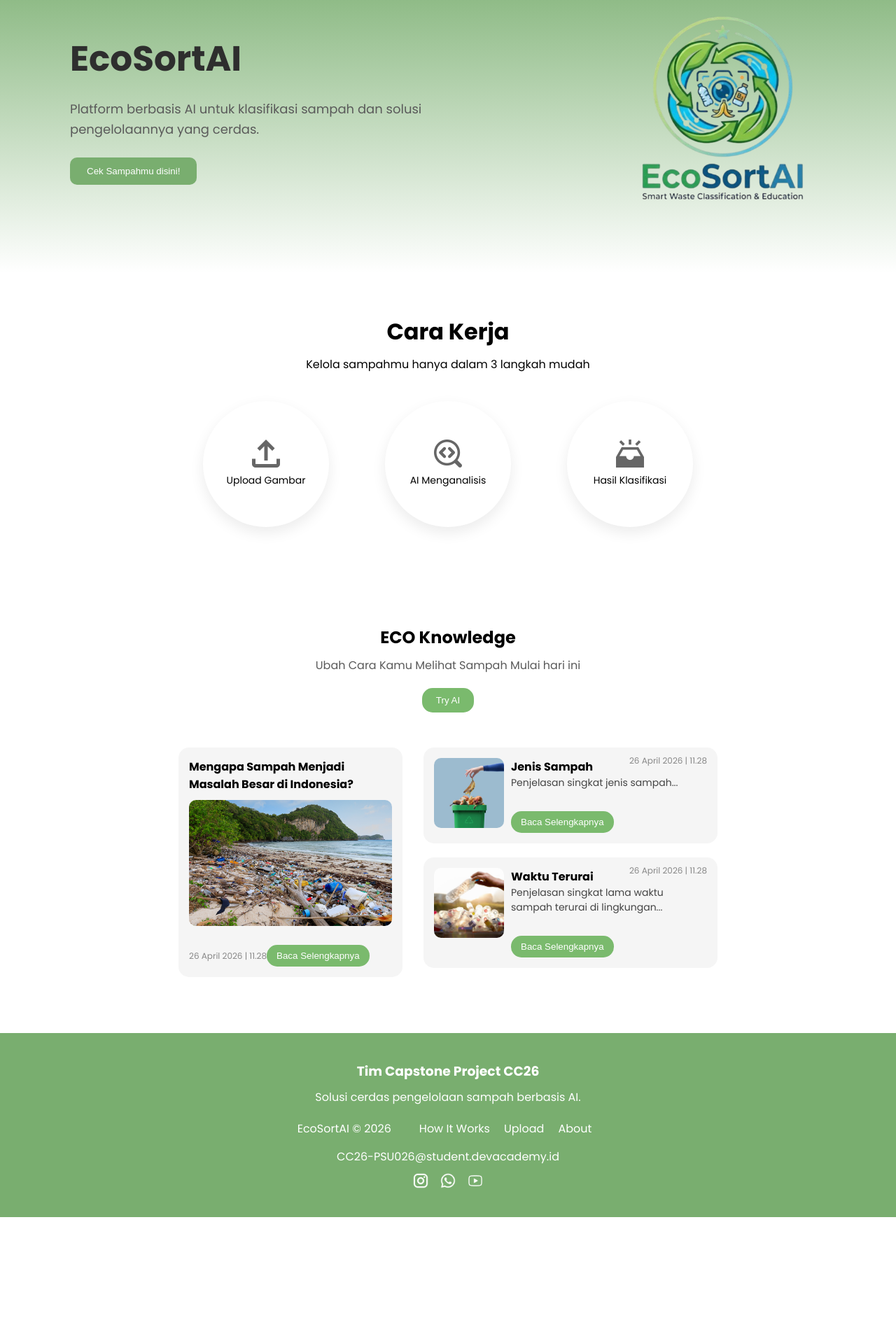
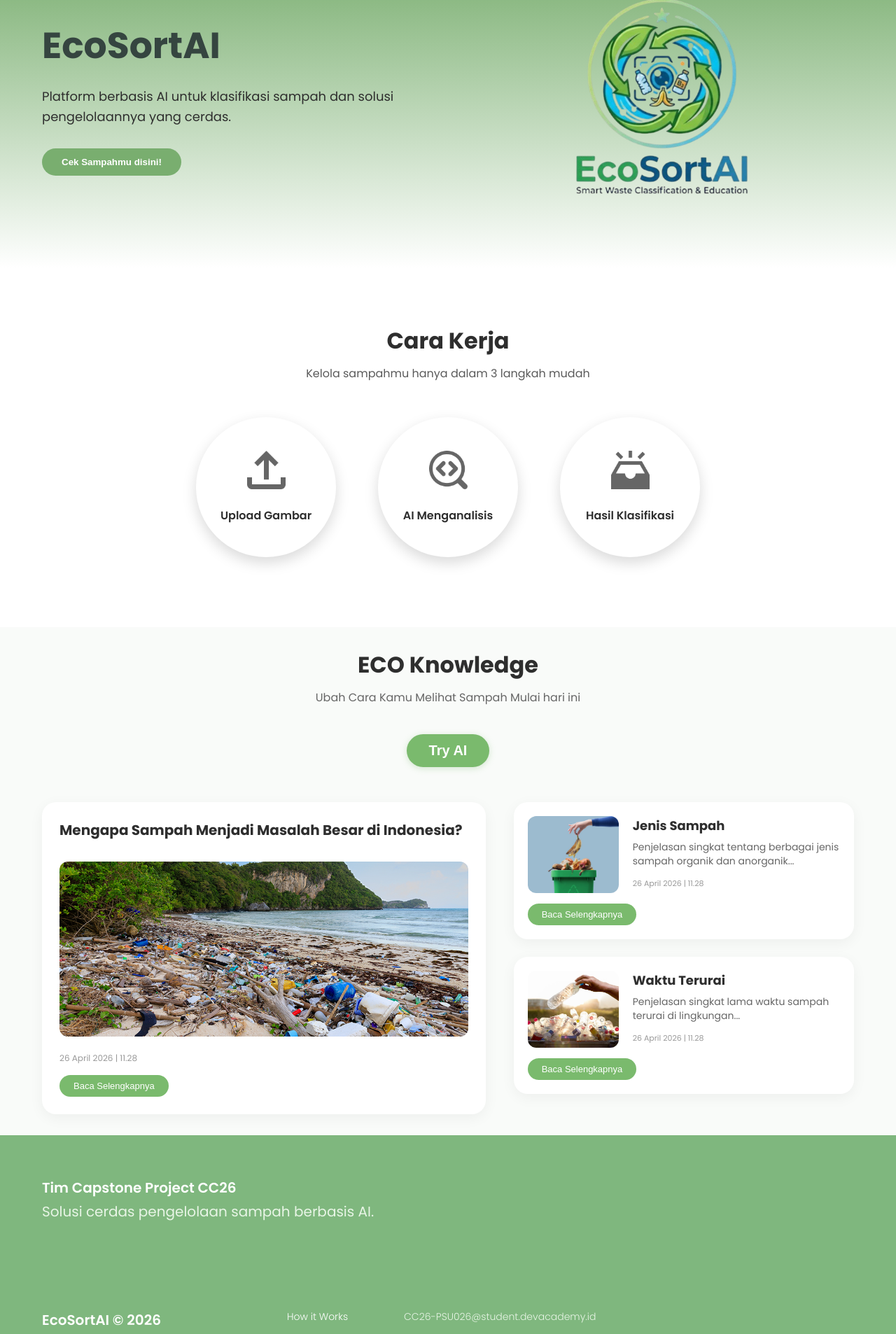
Before and after one commit to shintayl9/ecosortai, a React (Vite) app: page / in a window 1280 px wide. Shown: the part 164-2070 px from the top of the page at 70% size. Before the commit the page ends 1903 px from the top, so only its background shows below. Built offline with nearby package versions, Linux system fonts and the light colour scheme.

Commit message:
homepage hampir final

```diff
--- a/src/pages/Home.jsx
+++ b/src/pages/Home.jsx
@@ -3,121 +3,134 @@
 
 function Home() {
     return (
-        <section className="home">
-            <div className="home-content">
-                <div className="home-text">
+        <div className="home">
+
+            {/* HERO SECTION */}
+            <section className="hero-section">
+                <div className="wrapper">
+                    <div className="hero-content">
+                        <div className="hero-text">
                             <h1>EcoSortAI</h1>
                             <p>
                                 Platform berbasis AI untuk klasifikasi sampah dan solusi pengelolaannya yang cerdas.
                             </p>
-                    <button>Cek Sampahmu disini!</button>
+                            <button className="cta-button">Cek Sampahmu disini!</button>
                         </div>
-
-                {/* gambar bagian kanan */}
-                <div className="home-image">
+                        <div className="hero-image">
                             <img src="/logo-removebg-preview.png" alt="Logo" />
                         </div>
-            </div>
-
-            <section className="how-it-works">
-                <h2>Cara Kerja</h2>
-                <p>Kelola sampahmu hanya dalam 3 langkah mudah</p>
-
-                <div className="steps">
-                    <div className="step-card">
-                        <img src="/icon-upload.png" alt="" />
-                        <p>Upload Gambar</p>
-                    </div>
-
-                    <div className="step-card">
-                        <img src="/icon-analisis.png" alt="" />
-                        <p>AI Menganalisis</p>
-                    </div>
-
-                    <div className="step-card">
-                        <img src="/icon-hasil.png" alt="" />
-                        <p>Hasil Klasifikasi</p>
                     </div>
                 </div>
             </section>
 
-            <section className="eco-knowledge">
-                <h2>ECO Knowledge</h2>
-                <p>Ubah Cara Kamu Melihat Sampah Mulai hari ini</p>
+            {/* CARA KERJA */}
+            <section className="how-it-works">
+                <div className="wrapper">
+                    <h2>Cara Kerja</h2>
+                    <p className="subtitle">Kelola sampahmu hanya dalam 3 langkah mudah</p>
 
-                {/* tombol try ai */}
-                <button className="try-btn">Try AI</button>
-
-                <div className="eco-container">
-                    {/* card sebelah kiri */}
-                    <div className="eco-left">
-                        <div className="eco-card big">
-                            <h4>Mengapa Sampah Menjadi Masalah Besar di Indonesia?</h4>
-                            <img src="/card-left-homepage.png" alt="" />
-                            <span>26 April 2026 | 11.28</span>
-                            <button>Baca Selengkapnya</button>
+                    <div className="steps-container">
+                        <div className="step-card">
+                            <div className="step-icon">
+                                <img src="/icon-upload.png" alt="Upload" />
+                                <p>Upload Gambar</p>
                             </div>
                         </div>
 
-                    {/* 2 card sebelah kanan */}
-                    <div className="eco-right">
-                        <div className="eco-card small">
-                            <div className="card-content">
-                                <img src="/card-right-1.jpg" alt="" />
-                                <div className="text">
-                                    <h4>Jenis Sampah</h4>
-                                    <span>26 April 2026 | 11.28</span>
-                                    <p>Penjelasan singkat jenis sampah...</p>
-                                    <button>Baca Selengkapnya</button>
-                                </div>
+                        <div className="step-card">
+                            <div className="step-icon">
+                                <img src="/icon-analisis.png" alt="Analisis" />
+                                <p>AI Menganalisis</p>
                             </div>
                         </div>
 
-                        <div className="eco-card small">
-                            <div className="card-content">
-                                <img src="/card-right-2.jpg" alt="" />
-                                <div className="text">
-                                    <h4>Waktu Terurai</h4>
-                                    <span>26 April 2026 | 11.28</span>
-                                    <p>Penjelasan singkat lama waktu sampah terurai di lingkungan...</p>
-                                    <button>Baca Selengkapnya</button>
+                        <div className="step-card">
+                            <div className="step-icon">
+                                <img src="/icon-hasil.png" alt="Hasil" />
+                                <p>Hasil Klasifikasi</p>
                             </div>
                         </div>
-                        </div>
-
                     </div>
                 </div>
             </section>
 
-            {/* Footer */}
-            <footer className="footer">
-                <div className="footer-top">
-                    <h3>Tim Capstone Project CC26</h3>
-                    <p>Solusi cerdas pengelolaan sampah berbasis AI.</p>
+            {/* ECO KNOWLEDGE */}
+            <section className="eco-knowledge">
+                <div className="wrapper">
+                    <h2>ECO Knowledge</h2>
+                    <p className="subtitle">Ubah Cara Kamu Melihat Sampah Mulai hari ini</p>
+
+                    <button className="try-btn">Try AI</button>
+
+                    <div className="eco-container">
+                        {/* Card Kiri - Besar */}
+                        <div className="eco-card-large">
+                            <h4>Mengapa Sampah Menjadi Masalah Besar di Indonesia?</h4>
+                            <img src="/card-left-homepage.png" alt="Sampah Indonesia" />
+                            <span className="date">26 April 2026 | 11.28</span>
+                            <button className="read-more">Baca Selengkapnya</button>
                         </div>
 
-                <div className="footer-middle">
-                    <span>EcoSortAI © 2026</span>
+                        {/* Card Kanan */}
+                        <div className="eco-card-stack">
+                            <div className="eco-card-small">
+                                <div className="card-content">
+                                    <img src="/card-right-1.jpg" alt="Jenis Sampah" />
+                                    <div className="card-text">
+                                        <h4>Jenis Sampah</h4>
+                                        <p>Penjelasan singkat tentang berbagai jenis sampah organik dan anorganik...</p>
+                                        <span className="date">26 April 2026 | 11.28</span>
+                                    </div>
+                                </div>
+                                <button className="read-more">Baca Selengkapnya</button>
+                            </div>
 
-                    <div className="footer-links">
-                        <a href="#">How It Works</a>
+                            <div className="eco-card-small">
+                                <div className="card-content">
+                                    <img src="/card-right-2.jpg" alt="Waktu Terurai" />
+                                    <div className="card-text">
+                                        <h4>Waktu Terurai</h4>
+                                        <p>Penjelasan singkat lama waktu sampah terurai di lingkungan...</p>
+                                        <span className="date">26 April 2026 | 11.28</span>
+                                    </div>
+                                </div>
+                                <button className="read-more">Baca Selengkapnya</button>
+                            </div>
+                        </div>
+                    </div>
+                </div>
+            </section>
+
+            {/* FOOTER */}
+            <footer className="footer">
+                <div className="wrapper">
+                    {/* Bagian atas: judul dan deskripsi */}
+                    <h3>Tim Capstone Project CC26</h3>
+                    <p className="footer-desc">Solusi cerdas pengelolaan sampah berbasis AI.</p>
+
+                    {/* Baris utama: copyright, nav vertikal, email + social icons */}
+                    <div className="footer-main-row">
+                        <p className="copyright">EcoSortAI © 2026</p>
+
+                        <div className="footer-nav-vertical">
+                            <a href="#">How it Works</a>
                             <a href="#">Upload</a>
                             <a href="#">About</a>
                         </div>
-                </div>
 
-                <div className="footer-buttom">
-                    <p>CC26-PSU026@student.devacademy.id</p>
-
+                        <div className="footer-right-col">
+                            <p className="footer-email">CC26-PSU026@student.devacademy.id</p>
                             <div className="social-icons">
                                 <img src="/icon-instagram.png" alt="Instagram" />
                                 <img src="/icon-whatsapp.png" alt="WhatsApp" />
                                 <img src="/icon-youtube.png" alt="YouTube" />
                             </div>
                         </div>
+                    </div>
+                </div>
             </footer>
 
-        </section>
+        </div>
     );
 }
 
--- a/src/styles/home.css
+++ b/src/styles/home.css
@@ -1,274 +1,472 @@
-/* styling untuk homepage (Home.jsx) */
-
-.home {
-    min-height: 100vh;
+/* Global Styles */
+* {
+    margin: 0;
+    padding: 0;
+    box-sizing: border-box;
 }
 
-/* container utama */
-.home-content {
-    display: flex;
-    justify-content: space-between;
-    align-items: center;
-    padding: 80px 100px;
-    background: linear-gradient(to bottom, #79AE6F, #FFFFFF);
+body {
+    font-family: 'Poppins', sans-serif;
+    overflow-x: hidden;
 }
 
-/* teks kiri */
-.home-text {
-    max-width: 550px;
+.wrapper {
+    max-width: 1200px;
+    margin: 0 auto;
+    padding: 0 20px;
 }
 
-.home-text h1 {
-    font-size: 50px;
+/* Typography */
+h2,
+h3,
+h4 {
+    color: #2E2E2E;
+}
+
+h1 {
+    color: #354540;
+}
+
+h2 {
+    font-size: 32px;
+    margin-bottom: 10px;
+}
+
+.subtitle {
+    color: #666;
+    margin-bottom: 40px;
+}
+
+button {
+    cursor: pointer;
+    border: none;
+    transition: all 0.3s ease;
+}
+
+button:hover {
+    transform: translateY(-2px);
+    opacity: 0.9;
+}
+
+/* =========== HERO SECTION =========== */
+.hero-section {
+    background: linear-gradient(to bottom, #79AE6F, #FFFFFF);
+    padding: 40px 0 80px;
+}
+
+.hero-content {
+    display: flex;
+    align-items: center;
+    justify-content: space-between;
+    gap: 50px;
+    flex-wrap: wrap;
+}
+
+.hero-text {
+    flex: 1;
+    min-width: 280px;
+}
+
+.hero-text h1 {
+    font-size: 52px;
     font-weight: 700;
-    color: #2E2E2E;
+    color: #354540;
     margin-bottom: 20px;
 }
 
-.home-text p {
+.hero-text p {
     font-size: 18px;
-    color: #5A5A5A;
-    margin-bottom: 25px;
+    color: #2E2E2E;
     line-height: 1.6;
+    margin-bottom: 30px;
 }
 
-.home-text button {
-    padding: 12px 24px;
+.cta-button {
+    padding: 12px 28px;
     background-color: #79AE6F;
     border: none;
-    border-radius: 10px;
+    border-radius: 30px;
     color: white;
-    font-weight: 500;
+    font-weight: 600;
     cursor: pointer;
 }
 
-/* gambar logo kanan */
-.home-image img {
-    width: 300px;
+.hero-image {
+    flex: 1;
+    text-align: center;
 }
 
-/* =========== Cara Kerja bawah hero =========== */
+.hero-image img {
+    max-width: 100%;
+    width: 320px;
+}
+
+/* =========== HOW IT WORKS =========== */
 .how-it-works {
     text-align: center;
-    padding: 60px 20px;
-    background: transparent;
+    padding: 80px 20px;
+    background: white;
 }
 
-/* judul */
 .how-it-works h2 {
     font-size: 32px;
     margin-bottom: 10px;
 }
 
-/* deskripsi */
-.how-it-works p {
-    color: #000000;
-    margin-bottom: 40px;
+.how-it-works .subtitle {
+    color: #5A5A5A;
+    margin-bottom: 50px;
 }
 
-/* card container */
-.steps {
+.steps-container {
     display: flex;
     justify-content: center;
-    gap: 80px;
+    gap: 60px;
+    flex-wrap: wrap;
+    margin-top: 40px;
 }
 
-/* card bulat */
 .step-card {
-    width: 180px;
-    height: 180px;
+    text-align: center;
+    flex: 0 1 auto;
+    min-width: 200px;
+}
+
+.step-icon {
+    width: 200px;
+    height: 200px;
     background: white;
     border-radius: 50%;
-
     display: flex;
     flex-direction: column;
+    align-items: center;
     justify-content: center;
-    align-items: center;
-
-    box-shadow: 0 8px 20px rgba(0, 0, 0, 0.08);
+    margin: 0 auto 20px;
+    box-shadow: 0 8px 20px rgba(0, 0, 0, 0.15);
 }
 
-.step-card img {
-    width: 40px;
+.step-icon img {
+    width: 55px;
+    margin-bottom: 15px;
+}
+
+.step-card p {
+    font-weight: 600;
+    color: #2E2E2E;
+    font-size: 16px;
+    margin-top: 10px;
+}
+
+/* =========== ECO KNOWLEDGE =========== */
+.eco-knowledge {
+    padding: 30px 0;
+    background: #F9FBF9;
+    text-align: center;
+}
+
+.try-btn {
+    background: #7ABA6D;
+    color: white;
+    padding: 12px 32px;
+    border-radius: 30px;
+    font-size: 20px;
+    font-weight: 600;
+    margin-bottom: 50px;
+    box-shadow: 0 2px 10px rgba(122, 186, 109, 0.3);
+}
+
+.eco-container {
+    display: flex;
+    gap: 40px;
+    flex-wrap: wrap;
+    text-align: left;
+}
+
+/* Card Large (Kiri) */
+.eco-card-large {
+    flex: 1.2;
+    background: white;
+    border-radius: 20px;
+    padding: 25px;
+    box-shadow: 0 5px 20px rgba(0, 0, 0, 0.05);
+    transition: transform 0.3s ease;
+}
+
+.eco-card-large:hover {
+    transform: translateY(-5px);
+}
+
+.eco-card-large h4 {
+    font-size: 20px;
+    margin-bottom: 15px;
+}
+
+.eco-card-large img {
+    width: 100%;
+    height: 250px;
+    object-fit: cover;
+    border-radius: 12px;
+    margin: 15px 0;
+}
+
+.eco-card-large .date {
+    display: block;
+    font-size: 12px;
+    color: #999;
+    margin-bottom: 15px;
+}
+
+/* Card Stack (Kanan) */
+.eco-card-stack {
+    flex: 1;
+    display: flex;
+    flex-direction: column;
+    gap: 25px;
+}
+
+.eco-card-small {
+    background: white;
+    border-radius: 20px;
+    padding: 20px;
+    box-shadow: 0 5px 20px rgba(0, 0, 0, 0.05);
+    transition: transform 0.3s ease;
+}
+
+.eco-card-small:hover {
+    transform: translateY(-5px);
+}
+
+.card-content {
+    display: flex;
+    gap: 20px;
+    margin-bottom: 15px;
+}
+
+.eco-card-small img {
+    width: 130px;
+    height: 110px;
+    object-fit: cover;
+    border-radius: 12px;
+}
+
+.card-text {
+    flex: 1;
+}
+
+.card-text h4 {
+    font-size: 18px;
     margin-bottom: 8px;
 }
 
-.step-card p {
+.card-text p {
     font-size: 14px;
-    margin: 0;
+    color: #666;
+    line-height: 1.4;
+    margin-bottom: 8px;
 }
 
-/* ============= ECO Knowledge ========== */
-.eco-knowledge {
-    text-align: center;
-    padding: 80px 20px;
-    background: white;
-    /* 🔥 wajib putih */
+.card-text .date {
+    font-size: 11px;
+    color: #999;
 }
 
-.eco-knowledge h2 {
-    margin-bottom: 10px;
+.read-more {
+    background: #7ABA6D;
+    color: white;
+    padding: 8px 20px;
+    border-radius: 20px;
+    font-size: 13px;
+    font-weight: 500;
 }
 
-.eco-knowledge p {
-    color: #5A5A5A;
-    margin-bottom: 20px;
+/* =========== FOOTER =========== */
+.footer {
+    background: #7FB77E;
+    padding: 60px 20px 60px;
 }
 
-/* tombol Try AI */
-.try-btn {
-    background: #7ABA6D;
-    color: white;
-    border: none;
-    padding: 10px 20px;
-    border-radius: 15px;
-    margin-bottom: 50px;
-    cursor: pointer;
+.footer .wrapper {
+    max-width: 1200px;
+    margin: 0 auto;
 }
 
-/* layout utama */
-.eco-container {
-    display: flex;
-    justify-content: center;
-    gap: 30px;
-    align-items: stretch;
+/* Judul dan deskripsi - kiri semua */
+.footer h3 {
+    color: white;
+    font-size: 20px;
+    font-weight: 600;
+    margin-bottom: 4px;
+    text-align: left;
 }
 
-/* kiri */
-.eco-left {
-    width: 320px;
+.footer-desc {
+    color: #E8F5E6;
+    font-size: 20px;
+    margin-bottom: 125px;
+    text-align: left;
 }
 
-/* kanan */
-.eco-right {
+/* BARIS UTAMA */
+.footer-main-row {
+    display: flex;
+    justify-content: flex-start;
+    align-items: flex-start;
+    gap: 80px;
+    flex-wrap: wrap;
+}
+
+.copyright {
+    color: white;
+    font-size: 20px;
+    font-weight: 600;
+    margin: 0;
+    margin-right: 100px;
+}
+
+/* Nav vertikal (How it Works, Upload, About) */
+.footer-nav-vertical {
+    display: flex;
+    flex-direction: column;
+    gap: 12px;
+}
+
+.footer-nav-vertical a {
+    color: white;
+    text-decoration: none;
+    font-size: 14px;
+    font-weight: 300;
+}
+
+.footer-nav-vertical a:hover {
+    text-decoration: underline;
+}
+
+/* Kolom kanan: email + social icons */
+.footer-right-col {
     display: flex;
     flex-direction: column;
     gap: 20px;
-    width: 420px;
 }
 
-/* card umum */
-.eco-card {
-    background: #F5F5F5;
-    border-radius: 15px;
-    padding: 15px;
-    text-align: left;
+.footer-email {
+    color: #E8F5E6;
+    font-size: 14px;
+    margin: 0;
+    font-weight: 300;
 }
 
-/* card kiri */
-.eco-card.big img {
+/* SOCIAL ICONS - sekarang di bawah email */
+.social-icons {
+    display: flex;
+    justify-content: flex-start;
+    gap: 28px;
+}
+
+.social-icons img {
+    width: 30px;
+    height: 30px;
+    cursor: pointer;
+    transition: opacity 0.3s;
+}
+
+.social-icons img:hover {
+    opacity: 0.8;
+}
+
+/* =========== RESPONSIVE =========== */
+@media (max-width: 968px) {
+    .hero-content {
+        flex-direction: column;
+        text-align: center;
+    }
+
+    .hero-text h1 {
+        font-size: 42px;
+    }
+
+    .steps-container {
+        gap: 30px;
+    }
+
+    .step-icon {
+        width: 130px;
+        height: 130px;
+    }
+
+    .step-icon img {
+        width: 50px;
+    }
+
+    .eco-container {
+        flex-direction: column;
+    }
+
+    .card-content {
+        flex-direction: column;
+    }
+
+    .eco-card-small img {
         width: 100%;
         height: 180px;
-    object-fit: cover;
-    border-radius: 10px;
-    margin: 10px 0;
+    }
 }
 
-/* tanggal kiri */
-.eco-card.big span {
-    font-size: 12px;
-    color: #888;
+@media (max-width: 768px) {
+    .wrapper {
+        padding: 0 15px;
     }
 
-/* card kanan */
-.eco-card.small {
-    position: relative;
+    h2 {
+        font-size: 28px;
     }
 
-/* isi card kanan */
-.card-content {
-    display: flex;
-    gap: 10px;
+    .hero-text h1 {
+        font-size: 36px;
     }
 
-.card-content img {
-    width: 100px;
-    height: 100px;
-    object-fit: cover;
-    border-radius: 10px;
+    .footer-links {
+        gap: 20px;
+    }
 }
 
-/* teks kanan */
-.text h4 {
-    margin: 0;
+@media (max-width: 480px) {
+    .hero-section {
+        padding: 50px 0;
     }
 
-.text span {
-    position: absolute;
-    top: 10px;
-    right: 15px;
-    font-size: 12px;
-    color: #888;
+    .hero-text h1 {
+        font-size: 32px;
     }
 
-.text p {
-    color: #444;
+    .cta-button {
+        padding: 12px 24px;
         font-size: 14px;
     }
 
-/* tombol baca selengkapnya */
-.eco-card button {
-    margin-top: 10px;
-    background: #7ABA6D;
-    color: white;
-    border: none;
-    padding: 8px 14px;
-    border-radius: 15px;
-    cursor: pointer;
+    .step-icon {
+        width: 110px;
+        height: 110px;
     }
 
-/* =========== Footer ============= */
-.footer {
-    background: #79AE6F;
-    color: white;
-    padding: 40px 20px;
-    text-align: center;
+    .step-icon img {
+        width: 40px;
+    }
 }
 
-/* atas */
-.footer-top h3 {
-    margin-bottom: 10px;
+@media (max-width: 900px) {
+    .footer-main-row {
+        gap: 40px;
+    }
 }
 
-.footer-top p {
-    margin-bottom: 20px;
+@media (max-width: 700px) {
+    .footer-main-row {
+        flex-direction: column;
+        gap: 30px;
     }
 
-/* tengah */
-.footer-middle {
-    display: flex;
-    justify-content: center;
-    gap: 30px;
+    .footer-nav-vertical {
+        flex-direction: row;
         flex-wrap: wrap;
-    margin-bottom: 15px;
     }
-
-.footer-links a {
-    color: white;
-    text-decoration: none;
-    margin: 0 10px;
 }
-
-/* bawah */
-.footer-bottom p {
-    font-size: 14px;
-    opacity: 0.9;
-}
-
-/* icon medsos */
-.social-icons {
-    margin-top: 10px;
-    display: flex;
-    justify-content: center;
-    gap: 15px;
-}
-
-.social-icons img {
-    width: 24px;
-    height: 24px;
-    cursor: pointer;
-}
-
-.social-icons img:hover {
-    transform: scale(1.1);
-}
--- a/src/styles/navbar.css
+++ b/src/styles/navbar.css
@@ -15,6 +15,7 @@
 .navbar h2 {
     margin: 0;
     color: black;
+    font-size: 32px;
 }
 
 /* menu */
```
Lines whose indentation alone changed are shown as unchanged.
